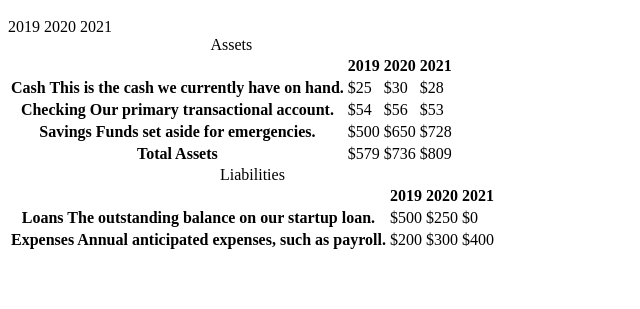
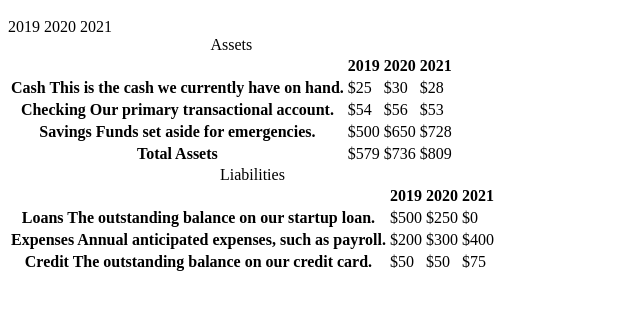
Before and after one commit to vlozano-docencia-2021/balancesheet, a plain HTML site: page index.html in a window 1280 px wide. Shown: the part 49-358 px from the top of the page, without its empty margins (0-640 px from the left). Drawn offline with Linux system fonts and the light colour scheme.

Commit message:
ADD: content for third row of tbody of second table Liabilities

```diff
--- a/index.html
+++ b/index.html
@@ -87,7 +87,10 @@
 								<td class="current">$400</td>
 							</tr>
 							<tr class="data">
-
+								<th>Credit <span class="description">The outstanding balance on our credit card.</span></th>
+								<td>$50</td>
+								<td>$50</td>
+								<td class="current">$75</td>
 							</tr>
 							<tr class="total">
 
```
